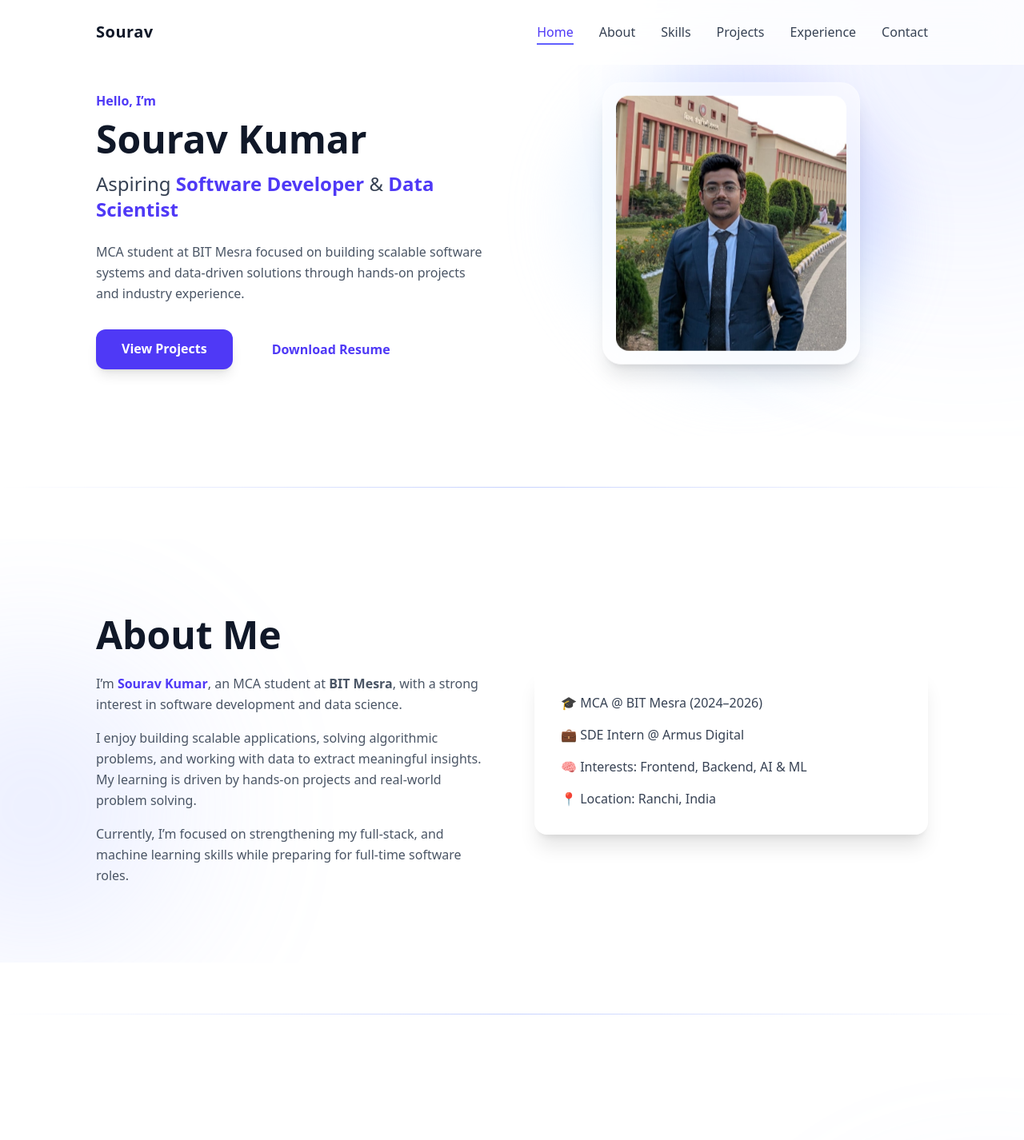
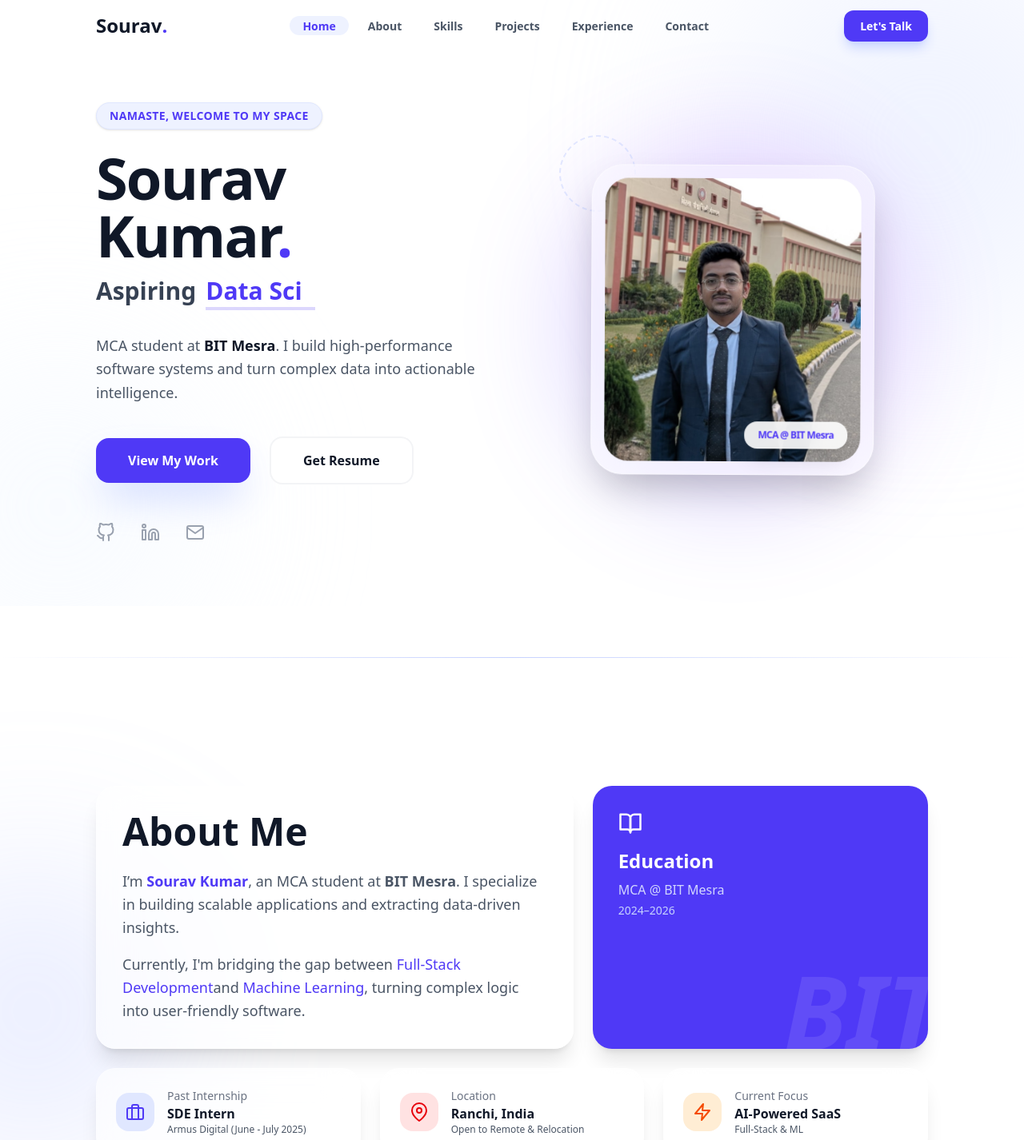
Before and after one commit to sourav-kr14/Portfolio, a React (Vite) app: page / in a window 1280 px wide. Shown: the top 1426 px of the page at 80% size. Built offline with nearby package versions, Linux system fonts and the light colour scheme.

Commit message:
update: ui of the project

```diff
--- a/package.json
+++ b/package.json
@@ -15,6 +15,7 @@
     "react": "^19.1.0",
     "react-dom": "^19.1.0",
     "react-icons": "^5.5.0",
+    "react-type-animation": "^3.2.0",
     "tailwindcss": "^4.1.10"
   },
   "devDependencies": {
--- a/src/components/About/About.jsx
+++ b/src/components/About/About.jsx
@@ -1,67 +1,127 @@
 import React from "react";
 import { motion } from "framer-motion";
+import { FiMapPin, FiBookOpen, FiBriefcase, FiZap } from "react-icons/fi";
 import "../../index.css";
 
 const About = () => {
+  const cardVariants = {
+    hidden: { opacity: 0, y: 20 },
+    visible: (i) => ({
+      opacity: 1,
+      y: 0,
+      transition: { delay: i * 0.1, duration: 0.5 },
+    }),
+  };
+
   return (
-    <section
-      id="about"
-      className="relative bg-white py-16 sm:py-24 overflow-hidden"
-    >
-      {/* background glow */}
+    <section id="about" className="relative bg-white py-16 sm:py-24 overflow-hidden">
+      {/* Background Glow */}
       <div className="absolute left-[-120px] top-1/3 w-80 h-80 bg-indigo-300 rounded-full blur-[120px] opacity-30" />
 
       <div className="relative container mx-auto px-6 md:w-[85%]">
-        <div className="grid md:grid-cols-2 gap-14 items-center">
+        <div className="grid grid-cols-1 lg:grid-cols-12 gap-6">
 
-          {/* LEFT */}
+          {/* 1. THE BIO CARD (Large - 7 cols) */}
           <motion.div
-            initial={{ opacity: 0, y: 30 }}
-            whileInView={{ opacity: 1, y: 0 }}
+            custom={0}
+            initial="hidden"
+            whileInView="visible"
             viewport={{ once: true }}
-            transition={{ duration: 0.6 }}
+            variants={cardVariants}
+            className="lg:col-span-7 bg-white/60 backdrop-blur-xl rounded-3xl p-8 shadow-xl border border-white/30 flex flex-col justify-center"
           >
             <h2 className="text-4xl sm:text-5xl font-extrabold text-gray-900 mb-6">
               About Me
             </h2>
-
-            <p className="text-gray-600 leading-relaxed mb-4">
-              I’m <span className="font-semibold text-indigo-600">Sourav Kumar</span>,
-              an MCA student at <span className="font-semibold">BIT Mesra</span>,
-              with a strong interest in software development and data science.
-            </p>
-
-            <p className="text-gray-600 leading-relaxed mb-4">
-              I enjoy building scalable applications, solving algorithmic
-              problems, and working with data to extract meaningful insights.
-              My learning is driven by hands-on projects and real-world
-              problem solving.
-            </p>
-
-            <p className="text-gray-600 leading-relaxed">
-              Currently, I’m focused on strengthening my full-stack,
-              and machine learning skills while preparing for full-time
-              software roles.
-            </p>
+            <div className="space-y-4 text-gray-600 leading-relaxed text-lg">
+              <p>
+                I’m <span className="font-semibold text-indigo-600">Sourav Kumar</span>,
+                an MCA student at <span className="font-semibold">BIT Mesra</span>. I specialize
+                in building scalable applications and extracting data-driven insights.
+              </p>
+              <p>
+                Currently, I'm bridging the gap between <span className="text-indigo-600 font-medium">Full-Stack Development</span>
+                and <span className="text-indigo-600 font-medium">Machine Learning</span>, turning complex
+                logic into user-friendly software.
+              </p>
+            </div>
           </motion.div>
 
-          {/* RIGHT */}
+          {/* 2. EDUCATION CARD (Medium - 5 cols) - Styled for contrast */}
           <motion.div
-            initial={{ opacity: 0, y: 30 }}
-            whileInView={{ opacity: 1, y: 0 }}
+            custom={1}
+            initial="hidden"
+            whileInView="visible"
             viewport={{ once: true }}
-            transition={{ duration: 0.6, delay: 0.1 }}
-            className="
-              bg-white/60 backdrop-blur-xl rounded-2xl p-8
-              shadow-xl border border-white/30
-            "
+            variants={cardVariants}
+            className="lg:col-span-5 bg-indigo-600 text-white rounded-3xl p-8 shadow-xl flex flex-col justify-between group overflow-hidden relative"
           >
-            <ul className="space-y-4 text-gray-700">
-              <li>🎓 MCA @ BIT Mesra (2024–2026)</li>
-              <li>💼 SDE Intern @ Armus Digital</li>
-              <li>🧠 Interests: Frontend, Backend, AI & ML</li>
-              <li>📍 Location: Ranchi, India</li>
-            </ul>
+            <div className="relative z-10">
+              <FiBookOpen className="text-3xl mb-4" />
+              <h3 className="text-2xl font-bold">Education</h3>
+              <p className="mt-2 text-indigo-100 opacity-90">MCA @ BIT Mesra</p>
+              <p className="text-sm text-indigo-200 mt-1">2024–2026</p>
+            </div>
+            <div className="absolute -right-4 -bottom-4 text-white/10 text-9xl font-black italic group-hover:scale-110 transition-transform">
+              BIT
+            </div>
+          </motion.div>
+
+          {/* 3. INTERNSHIP MINI-CARD (4 cols) - Updated to 'Past' */}
+          <motion.div
+            custom={2}
+            initial="hidden"
+            whileInView="visible"
+            viewport={{ once: true }}
+            variants={cardVariants}
+            className="lg:col-span-4 bg-white/60 backdrop-blur-xl rounded-3xl p-6 shadow-xl border border-white/30 flex items-center gap-4"
+          >
+            <div className="p-3 bg-indigo-100 text-indigo-600 rounded-2xl">
+              <FiBriefcase className="text-2xl" />
+            </div>
+            <div>
+              <p className="text-sm text-gray-500 font-medium">Past Internship</p>
+              <h4 className="font-bold text-gray-900">SDE Intern</h4>
+              <p className="text-xs text-gray-600">Armus Digital (June - July 2025)</p>
+            </div>
+          </motion.div>
+
+          {/* 4. LOCATION CARD (4 cols) - Updated for relocation */}
+          <motion.div
+            custom={3}
+            initial="hidden"
+            whileInView="visible"
+            viewport={{ once: true }}
+            variants={cardVariants}
+            className="lg:col-span-4 bg-white/60 backdrop-blur-xl rounded-3xl p-6 shadow-xl border border-white/30 flex items-center gap-4"
+          >
+            <div className="p-3 bg-red-100 text-red-600 rounded-2xl">
+              <FiMapPin className="text-2xl" />
+            </div>
+            <div>
+              <p className="text-sm text-gray-500 font-medium">Location</p>
+              <h4 className="font-bold text-gray-900">Ranchi, India</h4>
+              <p className="text-xs text-gray-600">Open to Remote & Relocation</p>
+            </div>
+          </motion.div>
+
+          {/* 5. FOCUS CARD (4 cols) - Fixed color and visibility */}
+          <motion.div
+            custom={4}
+            initial="hidden"
+            whileInView="visible"
+            viewport={{ once: true }}
+            variants={cardVariants}
+            className="lg:col-span-4 bg-white/60 backdrop-blur-xl rounded-3xl p-6 shadow-xl border border-white/30 flex items-center gap-4"
+          >
+            <div className="p-3 bg-orange-100 text-orange-600 rounded-2xl">
+              <FiZap className="text-2xl" />
+            </div>
+            <div>
+              <p className="text-sm text-gray-500 font-medium">Current Focus</p>
+              <h4 className="font-bold text-gray-900">AI-Powered SaaS</h4>
+              <p className="text-xs text-gray-600">Full-Stack & ML</p>
+            </div>
           </motion.div>
 
         </div>
--- a/src/components/Hero/Hero.jsx
+++ b/src/components/Hero/Hero.jsx
@@ -1,129 +1,147 @@
 import React from "react";
 import { motion } from "framer-motion";
+import { TypeAnimation } from "react-type-animation"; // You'll need to install this: npm install react-type-animation
+import { FiGithub, FiLinkedin, FiMail } from "react-icons/fi";
 
 const Hero = () => {
   return (
     <section
       id="home"
-      className="relative bg-white pt-28 pb-20 overflow-hidden"
+      className="relative bg-white pt-32 pb-20 overflow-hidden min-h-[90vh] flex items-center"
     >
-      {/* background glow */}
-      <div className="hidden sm:block absolute top-[-120px] right-[-120px] w-96 h-96 bg-indigo-300 rounded-full blur-[140px] opacity-30" />
+      {/* Dynamic Background Elements */}
+      <div className="absolute top-[-10%] right-[-10%] w-[500px] h-[500px] bg-indigo-100 rounded-full blur-[120px] opacity-50 animate-pulse" />
+      <div className="absolute bottom-[-10%] left-[-10%] w-[400px] h-[400px] bg-blue-50 rounded-full blur-[100px] opacity-40" />
 
-      <div className="relative container mx-auto px-6 md:w-[85%] grid md:grid-cols-2 gap-14 items-center">
-
+      <div className="relative container mx-auto px-6 md:w-[85%] grid md:grid-cols-2 gap-16 items-center">
         {/* LEFT CONTENT */}
         <motion.div
-          initial={{ opacity: 0, y: 30 }}
-          animate={{ opacity: 1, y: 0 }}
-          transition={{ duration: 0.7, ease: "easeOut" }}
+          initial={{ opacity: 0, x: -50 }}
+          animate={{ opacity: 1, x: 0 }}
+          transition={{ duration: 0.8, ease: "easeOut" }}
         >
-          <p className="text-indigo-600 font-semibold mb-3">
-            Hello, I’m
+          <div className="inline-block px-4 py-1.5 mb-6 rounded-full bg-indigo-50 border border-indigo-100 shadow-sm">
+            <p className="text-indigo-600 font-bold text-sm tracking-wide uppercase flex items-center gap-2">
+             Namaste, Welcome to my space
+            </p>
+          </div>
+
+          <h1 className="text-5xl sm:text-7xl font-black text-gray-900 mb-4 tracking-tight">
+            Sourav Kumar<span className="text-indigo-600">.</span>
+          </h1>
+
+          <div className="text-2xl sm:text-3xl text-gray-700 font-bold mb-8 h-[40px]">
+            <span className="mr-3">Aspiring</span>
+            <TypeAnimation
+              sequence={[
+                "Software Developer",
+                2000,
+                "Data Scientist",
+                2000,
+                "Full Stack Engineer",
+                2000,
+              ]}
+              wrapper="span"
+              speed={50}
+              repeat={Infinity}
+              className="text-indigo-600 border-b-4 border-indigo-600/20"
+            />
+          </div>
+
+          <p className="text-gray-600 max-w-xl leading-relaxed text-lg mb-10">
+            MCA student at{" "}
+            <span className="text-gray-900 font-semibold">BIT Mesra</span>. I
+            build high-performance software systems and turn complex data into
+            actionable intelligence.
           </p>
 
-          <h1 className="text-4xl sm:text-5xl font-extrabold text-gray-900 mb-4">
-            Sourav Kumar
-          </h1>
-
-          <h2 className="text-xl sm:text-2xl text-gray-700 font-medium mb-6">
-            Aspiring{" "}
-            <span className="text-indigo-600 font-semibold">
-              Software Developer
-            </span>{" "}
-            &{" "}
-            <span className="text-indigo-600 font-semibold">
-              Data Scientist
-            </span>
-          </h2>
-
-          <p className="text-gray-600 max-w-xl leading-relaxed mb-8">
-            MCA student at BIT Mesra focused on building scalable software
-            systems and data-driven solutions through hands-on projects
-            and industry experience.
-          </p>
-
-          <div className="flex gap-4 flex-wrap">
+          <div className="flex gap-6 items-center flex-wrap">
             <a
               href="#projects"
-              className="
-                px-8 py-3 rounded-xl
-                bg-indigo-600 text-white font-semibold
-                shadow-lg hover:bg-indigo-700
-                transition hover:scale-105
-              "
+              className="px-10 py-4 rounded-2xl bg-indigo-600 text-white font-bold shadow-2xl shadow-indigo-200 hover:bg-indigo-700 transition-all hover:-translate-y-1 active:scale-95"
             >
-              View Projects
+              View My Work
             </a>
 
             <a
               href="/Sourav_Kumar_Resume.pdf"
               download
-              className="
-                px-8 py-3 rounded-xl
-                bg-white/60 backdrop-blur-md
-                border border-white/30
-                text-indigo-600 font-semibold
-                hover:bg-white/80
-                transition hover:scale-105
-              "
+              className="px-10 py-4 rounded-2xl bg-white border-2 border-gray-100 text-gray-900 font-bold hover:bg-gray-50 transition-all hover:-translate-y-1 active:scale-95"
             >
-              Download Resume
+              Get Resume
+            </a>
+          </div>
+
+          {/* Social Links Integration */}
+          <div className="mt-12 flex items-center gap-8 text-gray-400">
+            <a
+              href="https://github.com"
+              className="hover:text-indigo-600 transition-colors text-2xl"
+            >
+              <FiGithub />
+            </a>
+            <a
+              href="https://linkedin.com"
+              className="hover:text-indigo-600 transition-colors text-2xl"
+            >
+              <FiLinkedin />
+            </a>
+            <a
+              href="mailto:your-email@example.com"
+              className="hover:text-indigo-600 transition-colors text-2xl"
+            >
+              <FiMail />
             </a>
           </div>
         </motion.div>
 
-        {/* RIGHT IMAGE WITH PREMIUM ANIMATION */}
+        {/* RIGHT IMAGE WITH GLASSMOPHISM & DEPTH */}
         <motion.div
-          initial={{ opacity: 0, scale: 0.9 }}
+          initial={{ opacity: 0, scale: 0.8 }}
           animate={{ opacity: 1, scale: 1 }}
-          transition={{ duration: 0.7, delay: 0.2 }}
-          className="flex justify-center"
+          transition={{ duration: 1, delay: 0.2 }}
+          className="flex justify-center items-center"
         >
+          <div className="relative group">
+            {/* Multi-layered glow */}
+            <div className="absolute -inset-10 bg-gradient-to-tr from-indigo-500 to-purple-500 rounded-full blur-3xl opacity-20 group-hover:opacity-30 transition-opacity duration-500" />
+
             <motion.div
-            animate={{ y: [0, -12, 0] }}
+              animate={{
+                y: [0, -20, 0],
+                rotate: [0, 2, 0],
+              }}
               transition={{
-              duration: 5,
+                duration: 6,
                 repeat: Infinity,
                 ease: "easeInOut",
               }}
-            className="relative"
+              className="relative z-10"
             >
-            {/* rotating glow ring */}
-            <motion.div
-              animate={{ rotate: 360 }}
-              transition={{
-                duration: 18,
-                repeat: Infinity,
-                ease: "linear",
-              }}
-              className="
-                absolute -inset-6 rounded-full
-                bg-gradient-to-r from-indigo-400 via-blue-200 to-blue-100
-                opacity-40 blur-2xl
-              "
-            />
-
-            {/* glass photo card */}
-            <motion.div
-              whileHover={{ scale: 1.05, rotate: 1 }}
-              transition={{ type: "spring", stiffness: 200, damping: 12 }}
-              className="
-                relative bg-white/60 backdrop-blur-xl
-                p-4 rounded-3xl
-                shadow-xl border border-white/30
-              "
-            >
+              <div className="bg-white/40 backdrop-blur-2xl p-4 rounded-[40px] shadow-2xl border border-white/50 relative overflow-hidden group">
                 <img
                   src="/profile.jpeg"
                   alt="Sourav Kumar"
-                loading="lazy"
-                className="rounded-2xl w-64 sm:w-72"
+                  className="rounded-[30px] w-72 sm:w-80 h-auto object-cover grayscale-[20%] group-hover:grayscale-0 transition-all duration-500 shadow-inner"
                 />
-            </motion.div>
-          </motion.div>
+
+                {/* Floating "Badge" inside the image card */}
+                <div className="absolute bottom-8 right-8 bg-white/90 backdrop-blur-md px-4 py-2 rounded-2xl shadow-xl border border-white/20">
+                  <p className="text-xs font-black text-indigo-600 tracking-tighter">
+                    MCA @ BIT Mesra
+                  </p>
+                </div>
+              </div>
             </motion.div>
 
+            {/* Decorative orbit element */}
+            <motion.div
+              animate={{ rotate: 360 }}
+              transition={{ duration: 20, repeat: Infinity, ease: "linear" }}
+              className="absolute -top-10 -left-10 w-24 h-24 border-2 border-dashed border-indigo-200 rounded-full opacity-50"
+            />
+          </div>
+        </motion.div>
       </div>
     </section>
   );
--- a/src/components/Navbar/Navbar.jsx
+++ b/src/components/Navbar/Navbar.jsx
@@ -14,75 +14,86 @@ const navMenus = [
 const Navbar = () => {
   const [open, setOpen] = useState(false);
   const [active, setActive] = useState("home");
+  const [isScrolled, setIsScrolled] = useState(false);
 
-  // scroll spy
+  useEffect(() => {
+    const handleScroll = () => setIsScrolled(window.scrollY > 20);
+    window.addEventListener("scroll", handleScroll);
+    return () => window.removeEventListener("scroll", handleScroll);
+  }, []);
+
   useEffect(() => {
     const observer = new IntersectionObserver(
       (entries) => {
         entries.forEach((entry) => {
-          if (entry.isIntersecting) {
-            setActive(entry.target.id);
-          }
+          if (entry.isIntersecting) setActive(entry.target.id);
         });
       },
       { threshold: 0.6 }
     );
-
     navMenus.forEach((item) => {
       const section = document.getElementById(item.id);
       if (section) observer.observe(section);
     });
-
     return () => observer.disconnect();
   }, []);
 
-  // close mobile menu on scroll
-  useEffect(() => {
-    const closeOnScroll = () => setOpen(false);
-    window.addEventListener("scroll", closeOnScroll);
-    return () => window.removeEventListener("scroll", closeOnScroll);
-  }, []);
+  return (
+    <nav className="fixed top-0 left-0 w-full z-50 px-4 pt-4 sm:px-0 sm:pt-0">
+      <div
+        className={`mx-auto transition-all duration-300 rounded-2xl sm:rounded-none ${
+          isScrolled
+          ? "bg-white/80 backdrop-blur-xl border-b border-gray-100 shadow-md py-2"
+          : "bg-transparent py-4"
+        }`}
+      >
+        <div className="container mx-auto px-6 md:w-[85%] flex items-center justify-between">
 
-  return (
-    <nav className="fixed top-0 left-0 w-full z-50">
-      <div className="bg-white/70 backdrop-blur-xl border-b border-white/30">
-        <div className="container mx-auto px-6 md:w-[85%] h-20 flex items-center justify-between">
-
-          {/* LOGO */}
+          {/* 1. LOGO (FAR LEFT) */}
           <a
             href="#home"
-            className="text-xl font-extrabold text-gray-900 tracking-wide"
+            className="text-2xl font-black text-gray-900  flex items-center"
           >
-            Sourav
+            Sourav<span className="text-indigo-600">.</span>
           </a>
 
-          {/* DESKTOP MENU */}
-          <ul className="hidden md:flex items-center gap-8">
+          {/* 2. DESKTOP MENU (CENTER) */}
+          <ul className="hidden md:flex items-center gap-2">
             {navMenus.map((item) => (
               <li key={item.id} className="relative">
                 <a
                   href={item.link}
-                  className={`py-2 font-medium transition ${
-                    active === item.id
-                      ? "text-indigo-600"
-                      : "text-gray-700"
+                  className={`px-4 py-2 text-sm font-semibold transition-colors duration-300 relative z-10 ${
+                    active === item.id ? "text-indigo-600" : "text-gray-600 hover:text-gray-900"
                   }`}
                 >
                   {item.name}
                 </a>
-
-                {/* active underline */}
                 {active === item.id && (
-                  <span className="absolute left-0 -bottom-1 w-full h-[2px] bg-indigo-500" />
+                  <motion.div
+                    layoutId="activeNav"
+                    className="absolute inset-0 bg-indigo-50 rounded-xl -z-0"
+                    transition={{ type: "spring", stiffness: 380, damping: 30 }}
+                  />
                 )}
               </li>
             ))}
           </ul>
 
-          {/* MOBILE ICON */}
+          {/* 3. CONTACT BUTTON (FAR RIGHT) */}
+          <div className="hidden md:block">
+            <a
+              href="#contact"
+              className="bg-indigo-600 text-white px-5 py-2.5 rounded-xl font-bold text-sm hover:bg-indigo-700 shadow-lg shadow-indigo-200 transition-all active:scale-95"
+            >
+              Let's Talk
+            </a>
+          </div>
+
+          {/* MOBILE TOGGLE */}
           <button
             onClick={() => setOpen(!open)}
-            className="md:hidden text-2xl text-gray-800"
+            className="md:hidden p-2 rounded-lg bg-gray-100 text-2xl text-gray-800"
           >
             {open ? <FiX /> : <FiMenu />}
           </button>
@@ -93,22 +104,21 @@ const Navbar = () => {
       <AnimatePresence>
         {open && (
           <motion.div
-            initial={{ opacity: 0, y: -12 }}
+            initial={{ opacity: 0, y: -20 }}
             animate={{ opacity: 1, y: 0 }}
-            exit={{ opacity: 0, y: -12 }}
-            transition={{ duration: 0.25 }}
-            className="md:hidden bg-white/80 backdrop-blur-xl border-b border-white/30 shadow-md"
+            exit={{ opacity: 0, y: -20 }}
+            className="md:hidden mt-2 bg-white/95 backdrop-blur-2xl rounded-2xl border border-gray-100 shadow-2xl overflow-hidden"
           >
-            <ul className="flex flex-col items-center gap-6 py-6">
+            <ul className="flex flex-col p-4 gap-2">
               {navMenus.map((item) => (
                 <li key={item.id}>
                   <a
                     href={item.link}
                     onClick={() => setOpen(false)}
-                    className={`text-lg font-semibold transition ${
+                    className={`flex items-center px-4 py-3 rounded-xl text-lg font-bold transition-all ${
                       active === item.id
-                        ? "text-indigo-600"
-                        : "text-gray-700"
+                        ? "bg-indigo-600 text-white"
+                        : "text-gray-700 hover:bg-gray-100"
                     }`}
                   >
                     {item.name}
```
Also changed, not shown: src/components/Skills/Skills.jsx (+21 -4 lines), 2 other files (tests, documents, lock files or other folders). Lines whose indentation alone changed are shown as unchanged.
